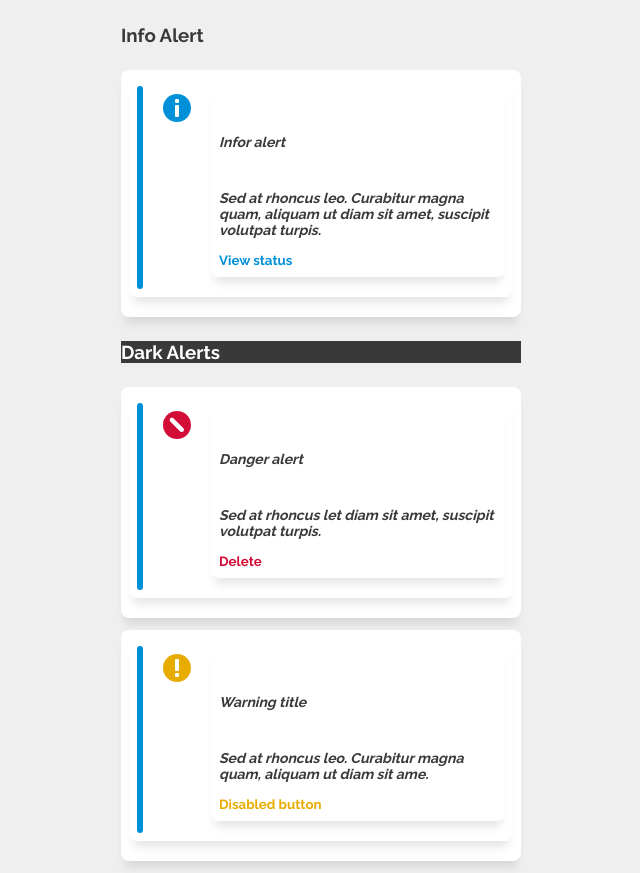
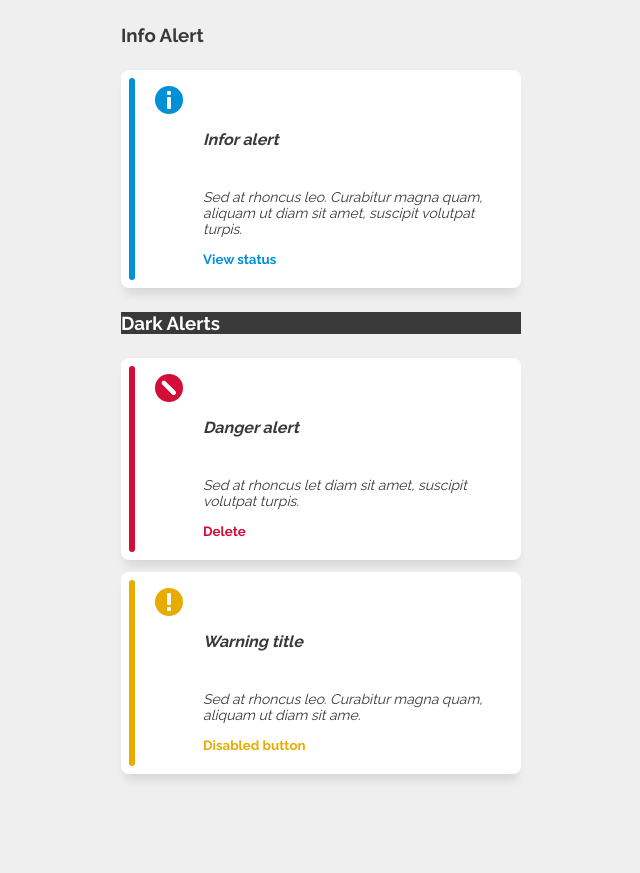
Before and after one commit to JeannieChi/CSS-Selector, a plain HTML site: page index.html in a window 1280 px wide. Shown: the whole page, without its empty margins (319-959 px from the left). After the commit the page ends 800 px from the top, so only its background shows below. Drawn offline with Linux system fonts and the light colour scheme.

Commit message:
final-css selector

```diff
--- a/style.css
+++ b/style.css
@@ -29,9 +29,7 @@ h3 {
   - Give it bold font weight
   - Give it pointer cursor
 */
-.info,
-.danger,
-.warning {
+button {
   border: 0px solid;
   background-color: transparent;
   padding: 0;
@@ -53,7 +51,7 @@ h3 {
   - Box shadow: 0px 10px 10px -4px rgba(0, 0, 0, 0.1)
   - Margin bottom of 12px
 */
-div[class*="alert"] {
+.alert {
   padding: 8px;
   background-color: white;
   border-radius: 8px;
@@ -93,11 +91,18 @@ div[class*="alert"] {
   - Background color of #d20d38 if inside div element with danger class
   - Background color of #e8ac00 if inside div element with warning class
 */
-div.alert__container::before button.danger {
+.alert.danger ::before {
+  content: "";
+  min-width: 6px;
   background-color: #d20d38;
+  border-radius: 50px;
 }
 
-
+.alert.warning ::before {
+  content: "";
+  min-width: 6px;
+  background-color: #e8ac00;
+}
 
 /* Step 11: Select elements with class of alert__details:
   - Give it top and bottom padding of 12px
@@ -109,13 +114,12 @@ div.alert__container::before button.danger {
   padding-bottom: 12px;
 }
 
-
-.alert__details p {
+p {
   font-size: 14px;
   margin-bottom: 12PX;
 }
 
-.alert__details:first-child ::first-line{
+p:first-child{
   font-size: 16px;
   font-weight: bold
 }
@@ -151,7 +155,7 @@ button.warning {
   - Margin top of 40px
   - Font style of italic
 */
-div > p {
+div.alert__details > p {
   margin-top: 40px;
   font-style: italic;
 }
```
Also changed, not shown: index.html (line endings or trailing spaces).
